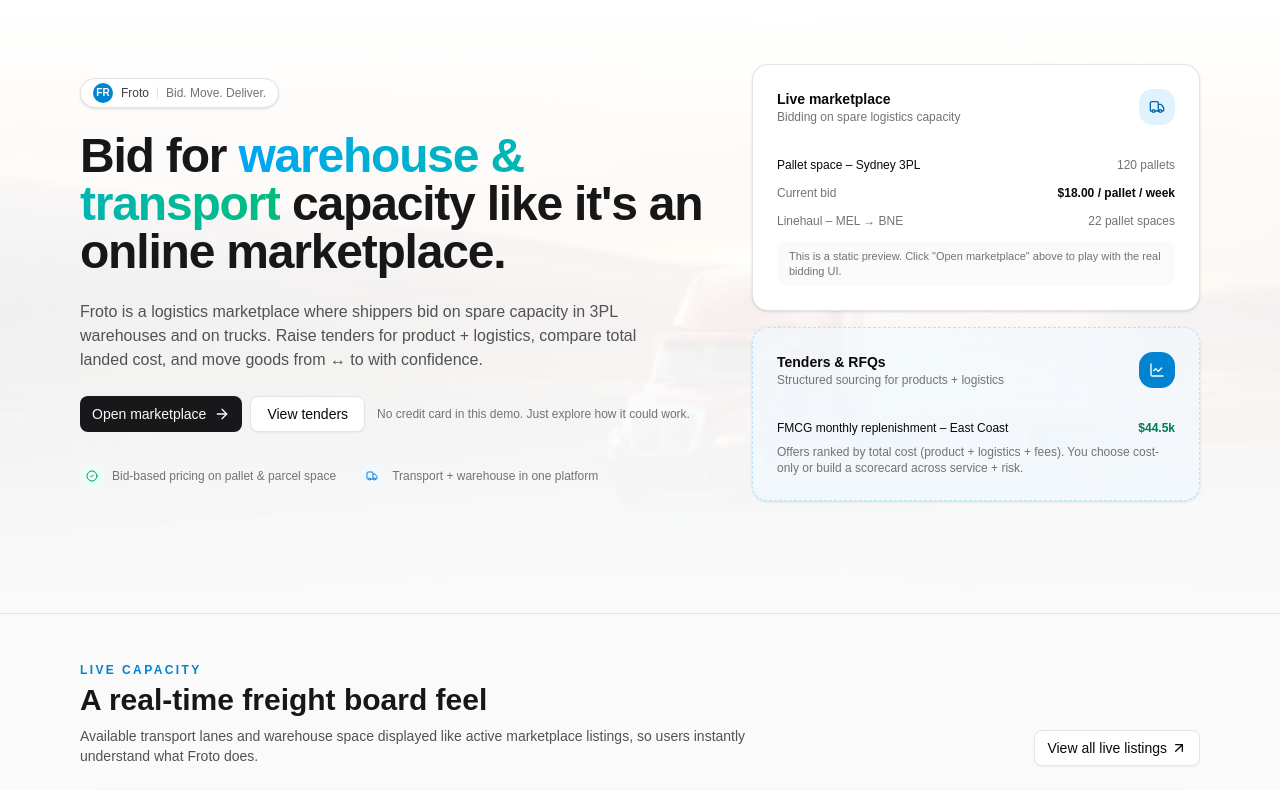
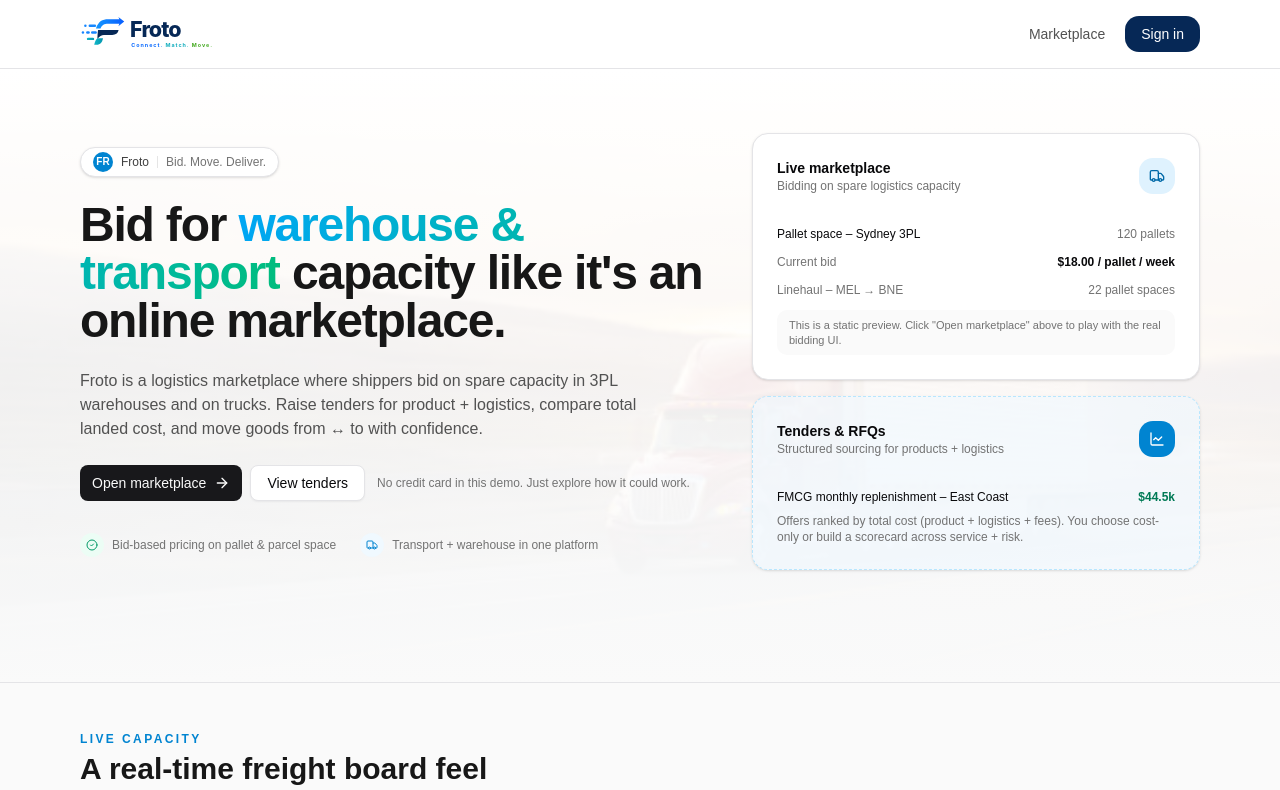
Before and after one commit to Froto01/Froto, a Next.js app: page / in a window 1280 px wide. Shown: the top 790 px of the page. Built offline with nearby package versions, Linux system fonts and the light colour scheme.

Commit message:
Apply Froto brand identity to site shell

```diff
--- a/app/layout.tsx
+++ b/app/layout.tsx
@@ -1,11 +1,15 @@
 import type { Metadata } from "next";
 import { ClerkProvider } from "@clerk/nextjs";
 
+import { PublicBrandHeader } from "@/components/public-brand-header";
 import "./globals.css";
 
 export const metadata: Metadata = {
   title: "Froto",
-  description: "From to, made simple.",
+  description: "Connect. Match. Move.",
+  icons: {
+    icon: "/brand/froto-mark.svg",
+  },
 };
 
 export default function RootLayout({
@@ -16,7 +20,10 @@ export default function RootLayout({
   return (
     <ClerkProvider>
       <html lang="en">
-        <body>{children}</body>
+        <body>
+          <PublicBrandHeader />
+          {children}
+        </body>
       </html>
     </ClerkProvider>
   );
```
